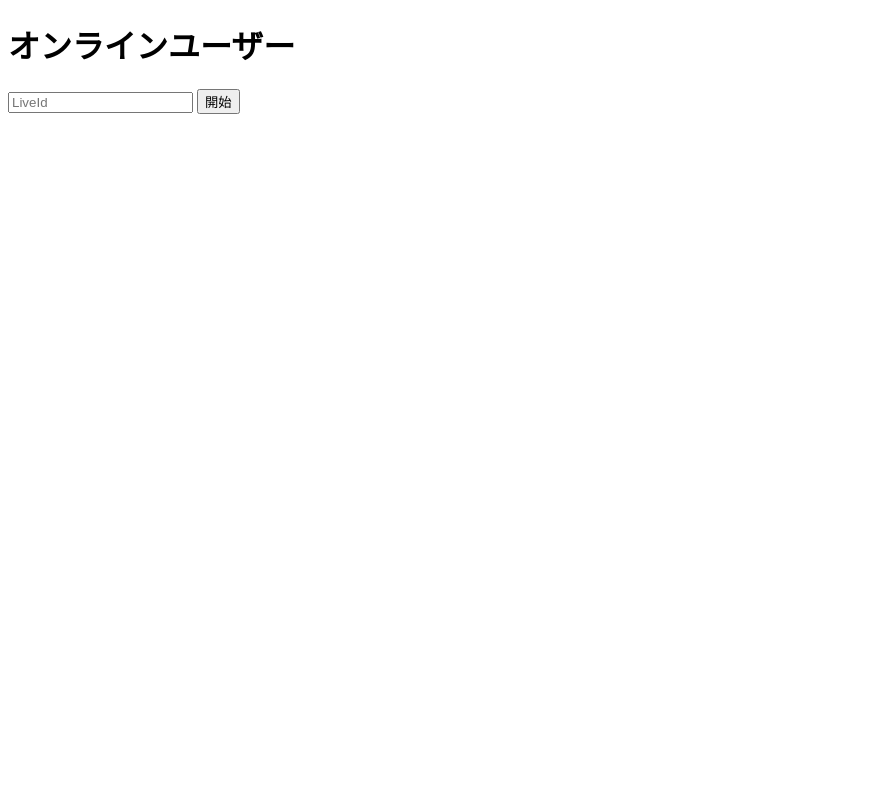
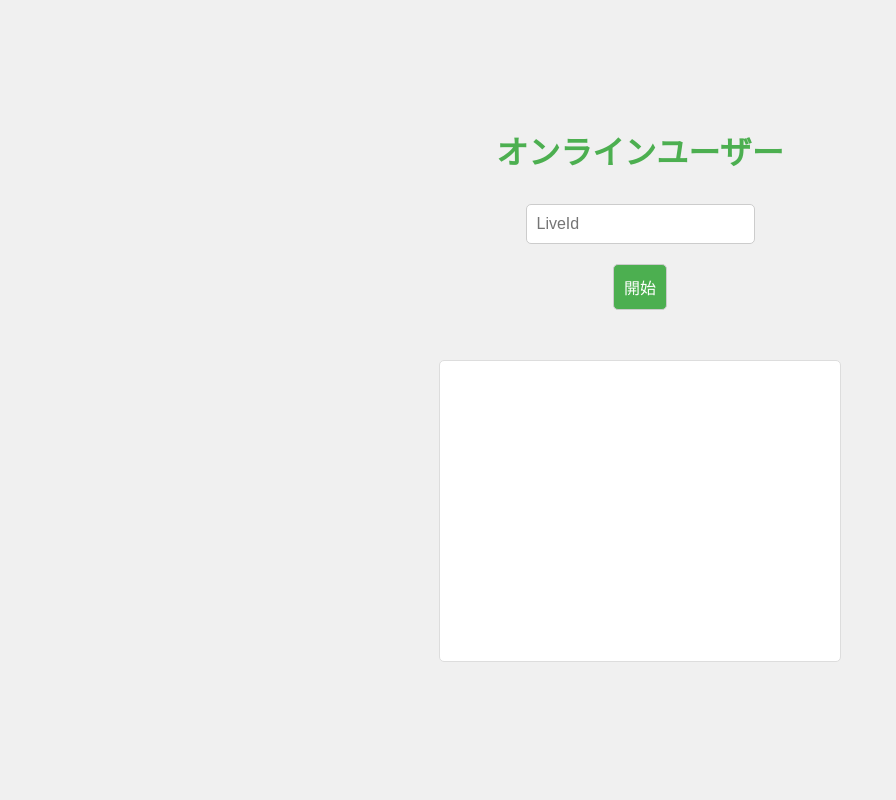
Before and after one commit to saipi-1129/Mirrativ-Online-Viewer-Web, a Flask app: page / in a window 1280 px wide. Shown: the whole page, without its empty margins (0-896 px from the left). Run offline with Flask 3, Linux system fonts and the light colour scheme; some libraries are stand-ins or nearby versions.

Commit message:
Update index.html

```diff
--- a/templates/index.html
+++ b/templates/index.html
@@ -4,10 +4,69 @@
     <meta charset="UTF-8">
     <meta name="viewport" content="width=device-width, initial-scale=1.0">
     <title>オンラインユーザー</title>
+    <style>
+        body {
+            font-family: Arial, sans-serif;
+            background-color: #f0f0f0;
+            color: #333;
+            margin: 0;
+            padding: 0;
+            display: flex;
+            flex-direction: column;
+            align-items: center;
+            justify-content: center;
+            height: 100vh;
+        }
+        h1 {
+            color: #4CAF50;
+        }
+        input, button {
+            padding: 10px;
+            margin: 10px;
+            border: 1px solid #ccc;
+            border-radius: 5px;
+            font-size: 16px;
+        }
+        button {
+            background-color: #4CAF50;
+            color: white;
+            cursor: pointer;
+        }
+        button:hover {
+            background-color: #45a049;
+        }
+        #time {
+            font-size: 18px;
+            margin: 20px 0;
+        }
+        ul {
+            list-style-type: none;
+            padding: 0;
+            margin: 0;
+            width: 100%;
+            max-width: 400px;
+            height: 300px; /* 固定高さ */
+            overflow-y: auto; /* スクロール可能にする */
+            border: 1px solid #ddd;
+            border-radius: 5px;
+            background-color: #fff;
+        }
+        li {
+            background-color: #fff;
+            margin: 5px 0;
+            padding: 10px;
+            border-bottom: 1px solid #ddd;
+        }
+        #error {
+            color: red;
+            font-weight: bold;
+        }
+    </style>
     <script src="https://cdnjs.cloudflare.com/ajax/libs/socket.io/4.0.1/socket.io.js"></script>
     <script>
         document.addEventListener('DOMContentLoaded', (event) => {
             var socket = io();
+            var currentLiveId = null;
 
             socket.on('update_users', function(data) {
                 if (data.error) {
@@ -18,7 +77,7 @@
                     userList.innerHTML = '';
                     data.users.forEach(function(user) {
                         var li = document.createElement('li');
-                        li.innerText = `ユーザー名: ${user.name}, ユーザーID: ${user.user_id}`;
+                        li.innerText = `${user.name}, ユーザーID: ${user.user_id}`;
                         userList.appendChild(li);
                     });
                 }
@@ -26,6 +85,10 @@
 
             document.getElementById('start_button').addEventListener('click', function() {
                 var liveId = document.getElementById('live_id').value;
+                if (currentLiveId) {
+                    socket.emit('stop_fetching', { live_id: currentLiveId });
+                }
+                currentLiveId = liveId;
                 socket.emit('start_fetching', { live_id: liveId });
             });
         });
@@ -37,6 +100,6 @@
     <button id="start_button">開始</button>
     <p id="time"></p>
     <ul id="user_list"></ul>
-    <p id="error" style="color: red;"></p>
+    <p id="error"></p>
 </body>
 </html>
```
